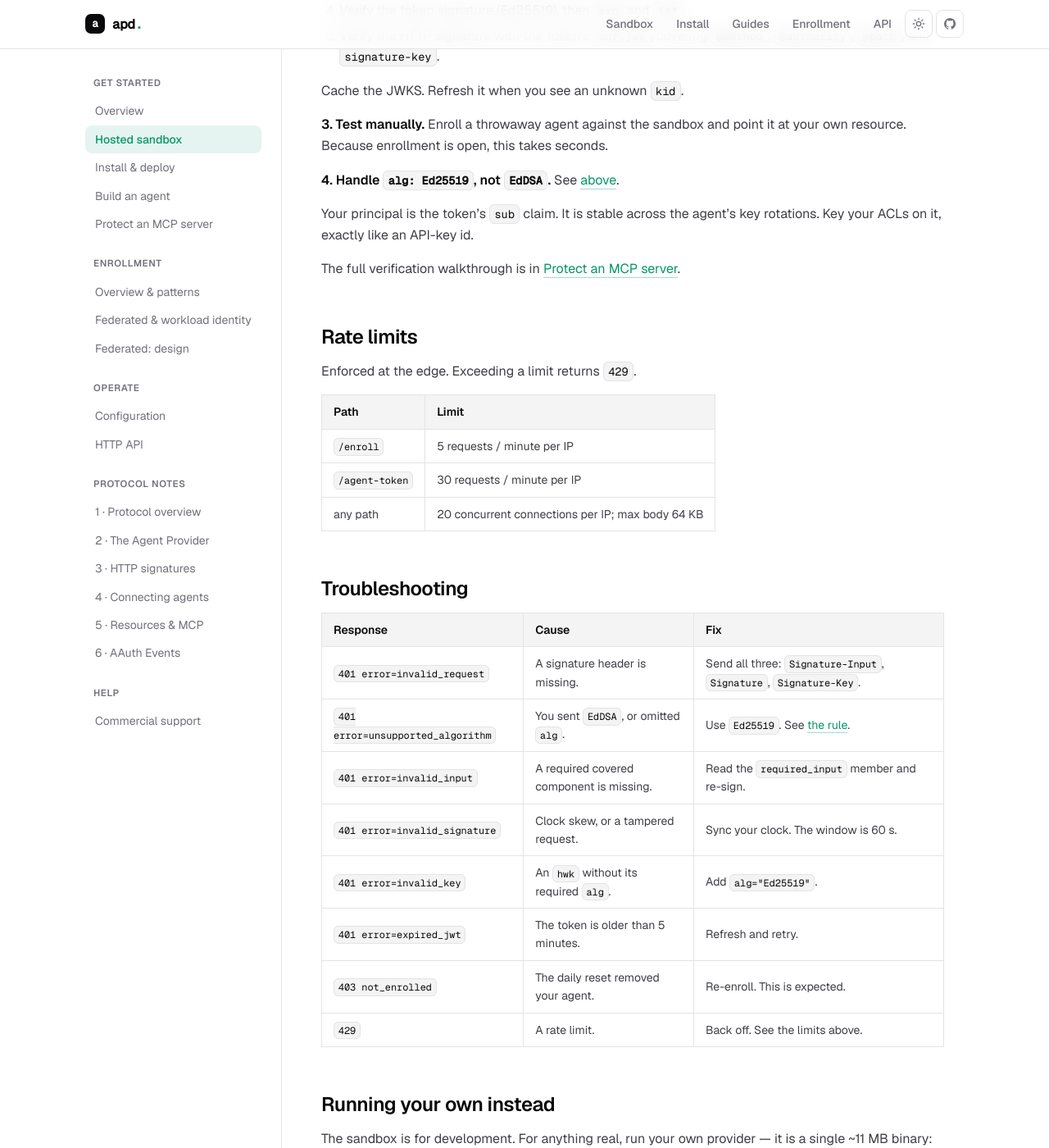
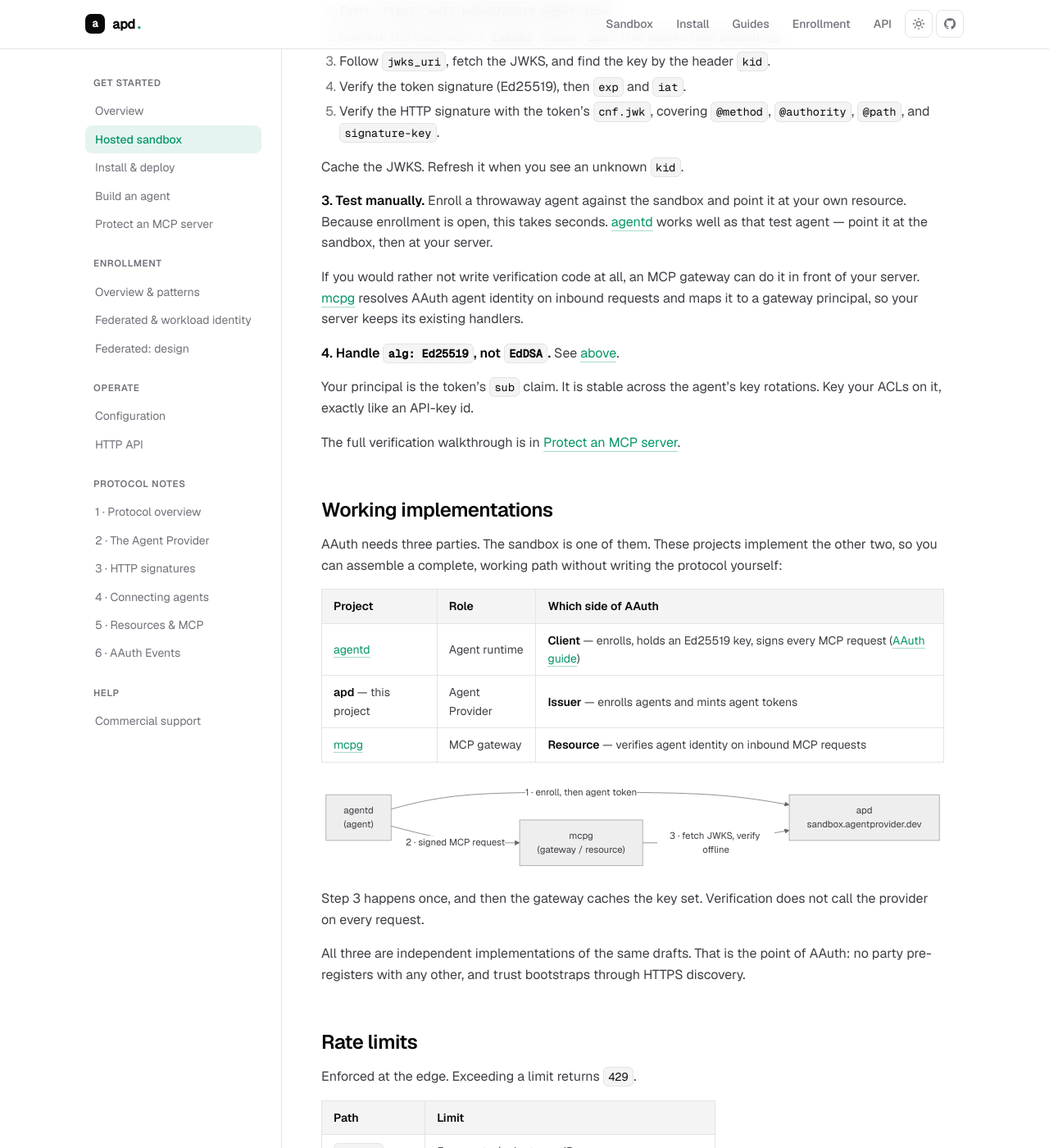
Before and after one commit to AgentProvider/source-code, a Jekyll site: the page built from docs/sandbox.md, in a window 1280 px wide and 1400 px high, scrolled down 4005 px. Shown: the whole window at 82% size. Built offline with Jekyll 4.4.1, drawn with Linux system fonts in a browser that asks for light colours; our own code applies the rules of GitHub Pages for plain Markdown files; some of the changed text lies outside the part shown.

Commit message:
docs(sandbox): credit agentd and mcpg as the other two AAuth parties
The sandbox guide used `agentd` as an unattributed placeholder command.
agentd is a real project and the command is real, so link it.

- Section A now points at agentd (https://agentd.dev) and its AAuth guide
  (https://agentd.dev/docs/aauth). It implements the client side: durable
  Ed25519 key, one enrollment, automatic token refresh, RFC 9421 signing.
- Section B suggests mcpg (https://mcpg.dev) for teams that would rather
  put a gateway in front of their MCP server than write verification code.
- New "Working implementations" section with a mermaid diagram showing the
  full loop: agentd enrolls at apd, signs a request to mcpg, and mcpg
  fetches the JWKS once to verify offline.

Only public URLs are referenced.

Claude-Session: https://claude.ai/code/session_01By4kRh2Tj2HAgfqKjv8zSj

````diff
--- a/docs/sandbox.md
+++ b/docs/sandbox.md
@@ -99,13 +99,19 @@ lowercase `ed25519`. Only the JOSE/JWK values use `Ed25519`.
 
 The sandbox replaces the "run your own provider locally" step.
 
-**1. Point your agent at the sandbox.**
+**1. Point your agent at the sandbox.** If you use
+[agentd](https://agentd.dev) — a minimal agent runtime that already implements
+the AAuth client side — this is the entire setup:
 
 ```sh
 agentd --aauth-provider https://sandbox.agentprovider.dev
 ```
 
-Open enrollment needs no enroll token.
+Open enrollment needs no enroll token. agentd then holds a durable Ed25519 key,
+enrolls once, and refreshes its agent token before it expires. See its
+[AAuth guide](https://agentd.dev/docs/aauth).
+
+Writing your own agent instead? Steps 2 to 4 are what you implement.
 
 **2. Enroll.** Your agent generates a durable Ed25519 keypair and sends a signed
 `POST /enroll`. Sign with the `hwk` scheme, using the durable key:
@@ -164,6 +170,13 @@ Cache the JWKS. Refresh it when you see an unknown `kid`.
 
 **3. Test manually.** Enroll a throwaway agent against the sandbox and point it
 at your own resource. Because enrollment is open, this takes seconds.
+[agentd](https://agentd.dev) works well as that test agent — point it at the
+sandbox, then at your server.
+
+If you would rather not write verification code at all, an MCP gateway can do it
+in front of your server. [mcpg](https://mcpg.dev) resolves AAuth agent identity
+on inbound requests and maps it to a gateway principal, so your server keeps its
+existing handlers.
 
 **4. Handle `alg: Ed25519`, not `EdDSA`.** See [above](#the-ed25519-rule).
 
@@ -172,6 +185,32 @@ rotations. Key your ACLs on it, exactly like an API-key id.
 
 The full verification walkthrough is in
 [Protect an MCP server](guide-mcp-server-auth.md).
+
+## Working implementations
+
+AAuth needs three parties. The sandbox is one of them. These projects implement
+the other two, so you can assemble a complete, working path without writing the
+protocol yourself:
+
+| Project | Role | Which side of AAuth |
+|---|---|---|
+| [agentd](https://agentd.dev) | Agent runtime | **Client** — enrolls, holds an Ed25519 key, signs every MCP request ([AAuth guide](https://agentd.dev/docs/aauth)) |
+| **apd** — this project | Agent Provider | **Issuer** — enrolls agents and mints agent tokens |
+| [mcpg](https://mcpg.dev) | MCP gateway | **Resource** — verifies agent identity on inbound MCP requests |
+
+```mermaid
+flowchart LR
+    A["agentd<br/>(agent)"] -->|"1 · enroll, then agent token"| P["apd<br/>sandbox.agentprovider.dev"]
+    A -->|"2 · signed MCP request"| G["mcpg<br/>(gateway / resource)"]
+    G -->|"3 · fetch JWKS, verify offline"| P
+```
+
+Step 3 happens once, and then the gateway caches the key set. Verification does
+not call the provider on every request.
+
+All three are independent implementations of the same drafts. That is the point
+of AAuth: no party pre-registers with any other, and trust bootstraps through
+HTTPS discovery.
 
 ## Rate limits
 
````
